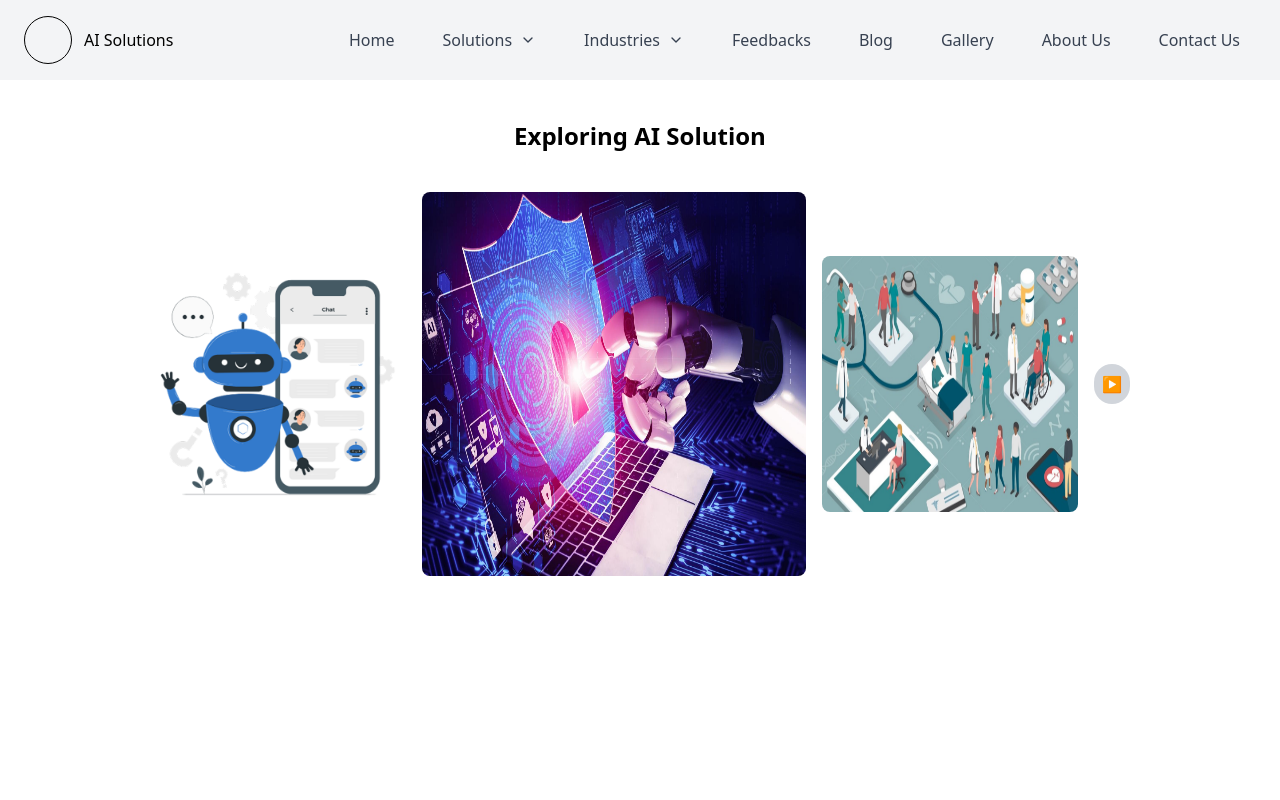
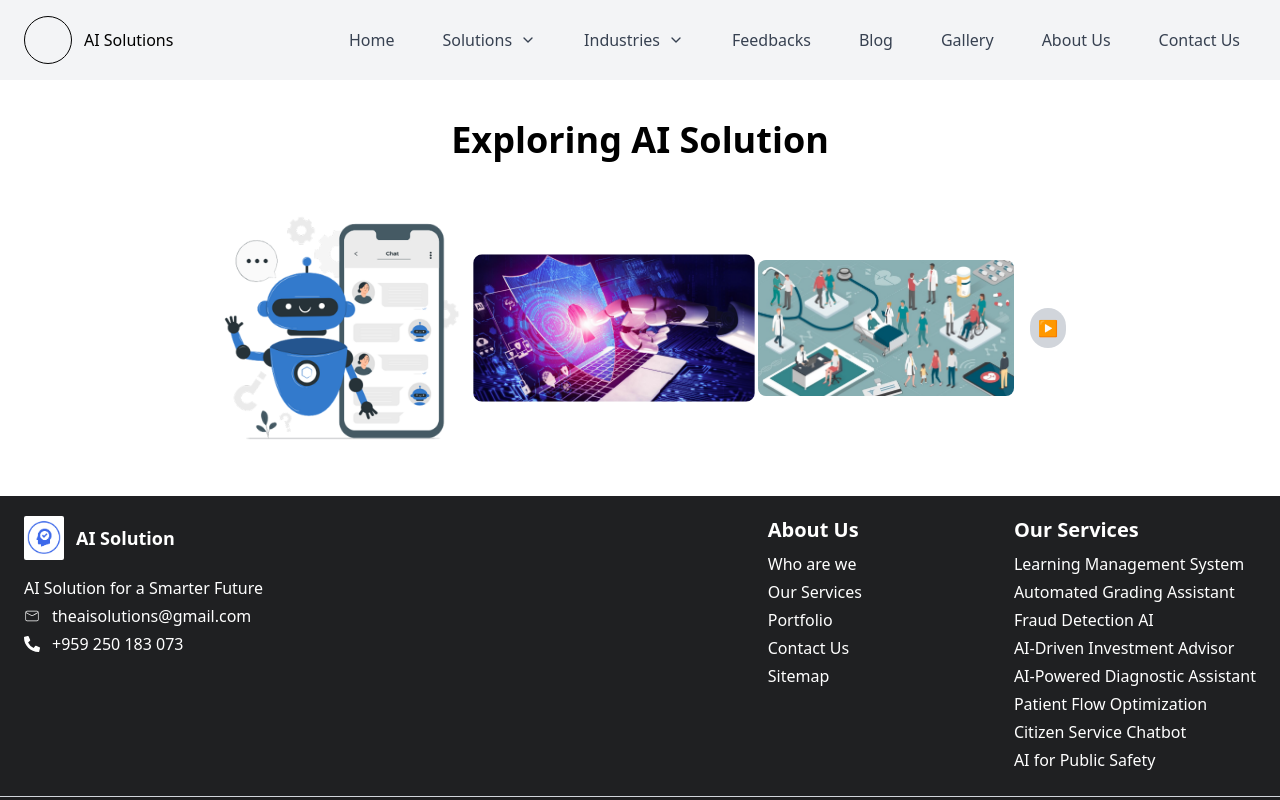
Before and after one commit to chanmyaephonehein/pdbymp, a Next.js app: page /user/gallery in a window 1280 px wide. Shown: the top 800 px of the page. Built offline with nearby package versions, Linux system fonts and the light colour scheme.

Commit message:
gallery responsive

```diff
--- a/src/pages/user/aboutus/index.js
+++ b/src/pages/user/aboutus/index.js
@@ -2,7 +2,7 @@ import React from "react";
 
 const Aboutus = () => {
   return (
-    <div className="max-w-3xl mx-auto text-center py-10 px-4">
+    <div className="max-w-3xl mx-auto text-center  px-4">
       <h1 className="text-2xl font-bold mb-2">
         Pioneering the Future of Work with AI
       </h1>
--- a/src/pages/user/gallery/index.js
+++ b/src/pages/user/gallery/index.js
@@ -26,8 +26,10 @@ const Gallery = () => {
   };
 
   return (
-    <div className="flex flex-col h-screen items-center">
-      <p className="text-2xl font-semibold mb-10">Exploring AI Solution</p>
+    <div className="flex flex-col items-center px-4 sm:px-8 md:px-16 lg:px-24 ">
+      <p className="text-2xl sm:text-3xl md:text-4xl font-semibold mb-10 text-center">
+        Exploring AI Solution
+      </p>
       <div className="flex items-center space-x-4">
         {startIndex > 0 && (
           <button className="p-2 bg-gray-300 rounded-full" onClick={handlePrev}>
@@ -40,8 +42,8 @@ const Gallery = () => {
               key={image.id}
               src={image.url}
               alt={`Slide ${image.id}`}
-              className={`rounded-lg transition-all duration-300 ${
-                index === 1 ? "w-96 h-96" : "w-64 h-64"
+              className={`rounded-lg transition-all duration-300 w-24 sm:w-32 md:w-48 lg:w-64 h-auto ${
+                index === 1 ? "scale-110" : ""
               }`}
             />
           ))}
```
